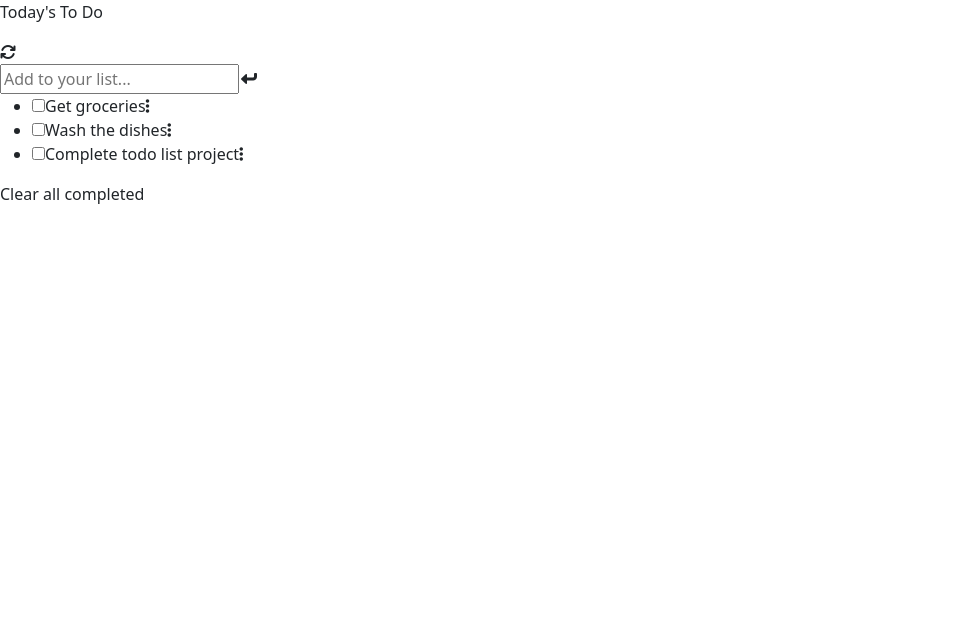
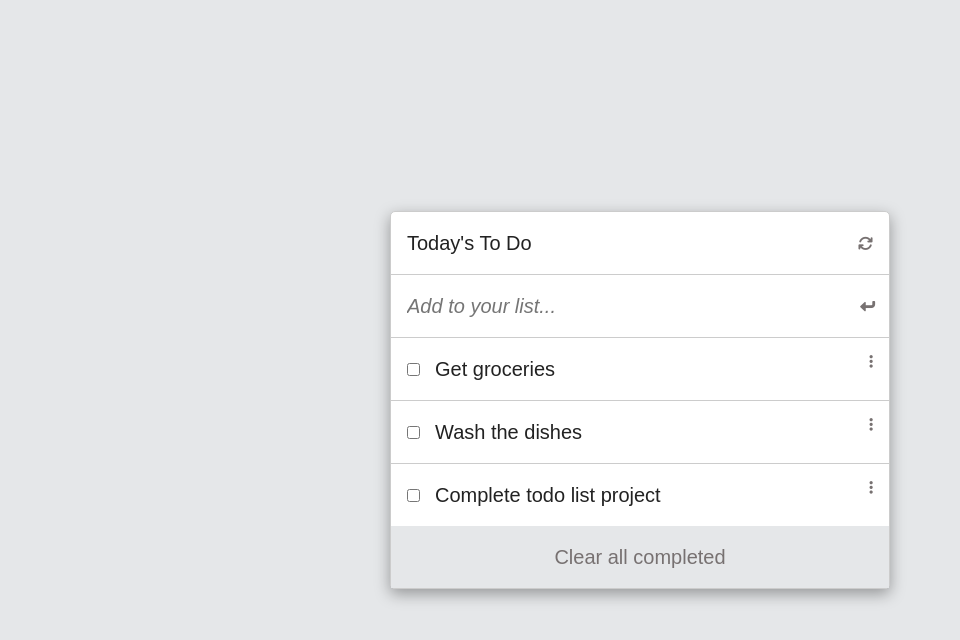
Before and after one commit to enkog/To-do-List_Review, a website built with webpack: page src/index.html in a window 1280 px wide. Shown: the whole page, without its empty margins (0-960 px from the left). Built offline with nearby package versions, Linux system fonts and the light colour scheme.

Commit message:
Add CSS styles

```diff
--- a/src/index.html
+++ b/src/index.html
@@ -7,21 +7,21 @@
     <link href="https://cdn.jsdelivr.net/npm/bootstrap@5.1.0/dist/css/bootstrap.min.css" rel="stylesheet" integrity="sha384-KyZXEAg3QhqLMpG8r+8fhAXLRk2vvoC2f3B09zVXn8CA5QIVfZOJ3BCsw2P0p/We" crossorigin="anonymous">
     <title>To-do List</title>
 </head>
-<body>
-    <div>
-        <div class="todo-header">
-            <p>Today's To Do</p>
+<body class="d-flex justify-content-center align-items-center">
+    <div class="main-todo-container">
+        <div class="todo-header d-flex justify-content-between align-items-center p-3">
+            <p class="m-0">Today's To Do</p>
             <i class="fas fa-sync"></i>
         </div>
 
-        <div class="add-todo-input">
-            <input type="text" placeholder="Add to your list...">
+        <div class="add-todo d-flex justify-content-between align-items-center p-3">
+            <input type="text" placeholder="Add to your list..." class="add-todo-input">
             <i class="fas fa-level-down-alt fa-rotate-90"></i>
         </div>
 
         <div class="todo-list"></div>
 
-        <div class="todo-footer">
+        <div class="todo-footer p-3">
             <div>Clear all completed</div>
         </div>
     </div>
--- a/src/index.js
+++ b/src/index.js
@@ -13,7 +13,7 @@ function displayTodo(arr) {
 
   arr.forEach((e) => {
     const li = document.createElement('li');
-    li.className = 'list-item';
+    li.className = 'list-item p-3';
 
     const checkBox = document.createElement('input');
     checkBox.type = 'checkbox';
--- a/src/style.css
+++ b/src/style.css
@@ -0,0 +1,65 @@
+* {
+  margin: 0;
+  padding: 0;
+  box-sizing: border-box;
+}
+
+body {
+  min-height: 100vh;
+  font-size: 20px;
+  font-family: Arial, Helvetica, sans-serif;
+  background: #e5e7e9;
+  color: rgb(119, 113, 113);
+}
+
+i {
+  font-size: 15px;
+  color: rgb(119, 113, 113);
+}
+
+ul {
+  list-style: none;
+  margin: 0;
+  padding: 0;
+}
+
+.main-todo-container {
+  background: #fff;
+  border: 1px solid #ccc;
+  width: 500px;
+  box-shadow: rgba(0, 0, 0, 0.35) 0 5px 15px;
+  border-radius: 5px;
+}
+
+.todo-header,
+.add-todo {
+  border-bottom: 1px solid #ccc;
+  color: #222;
+}
+
+.add-todo-input {
+  border: none;
+  outline: none;
+  border-color: transparent;
+  font-size: 20px;
+  font-style: italic;
+}
+
+.todo-footer {
+  text-align: center;
+  background: #e5e7e9;
+}
+
+.list-item:not(:last-child) {
+  border-bottom: 1px solid #ccc;
+}
+
+.list-item label {
+  padding-left: 15px;
+  color: #222;
+}
+
+.fa-ellipsis-v {
+  float: right;
+  cursor: pointer;
+}
```
